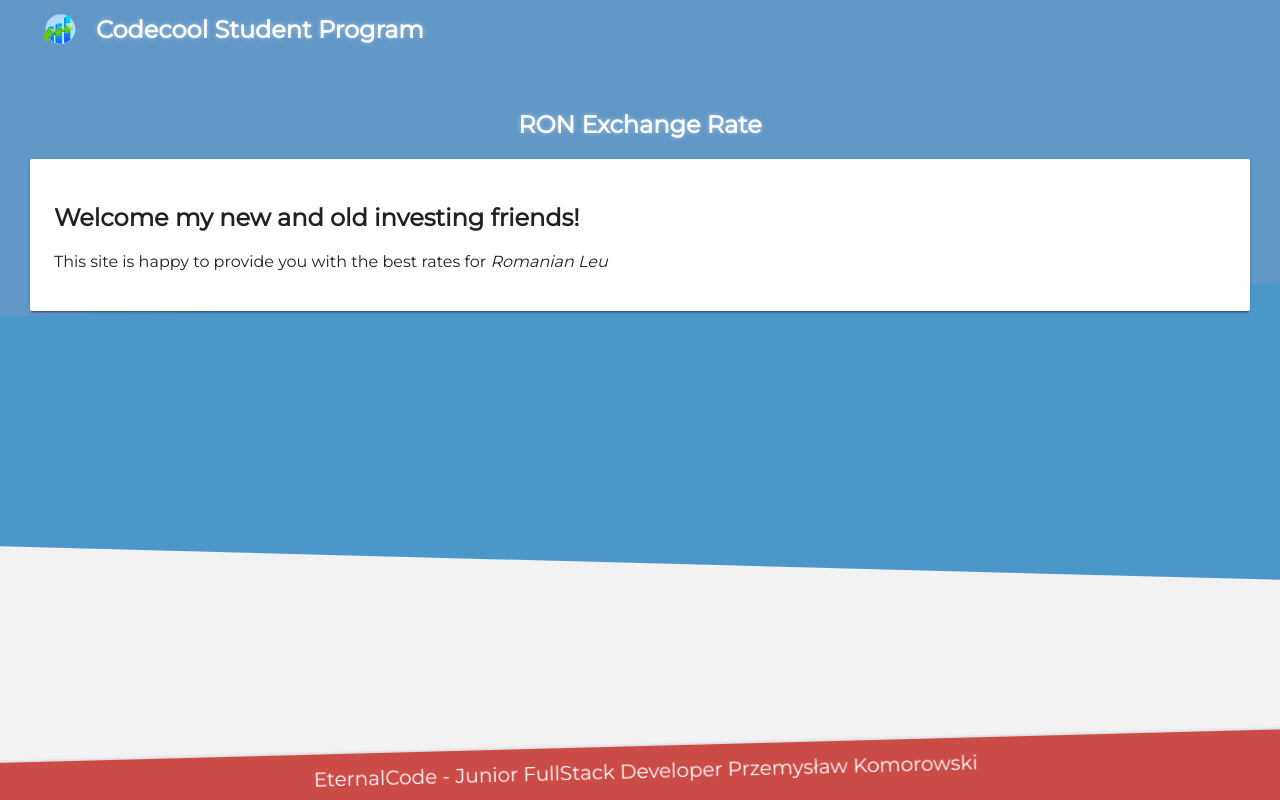
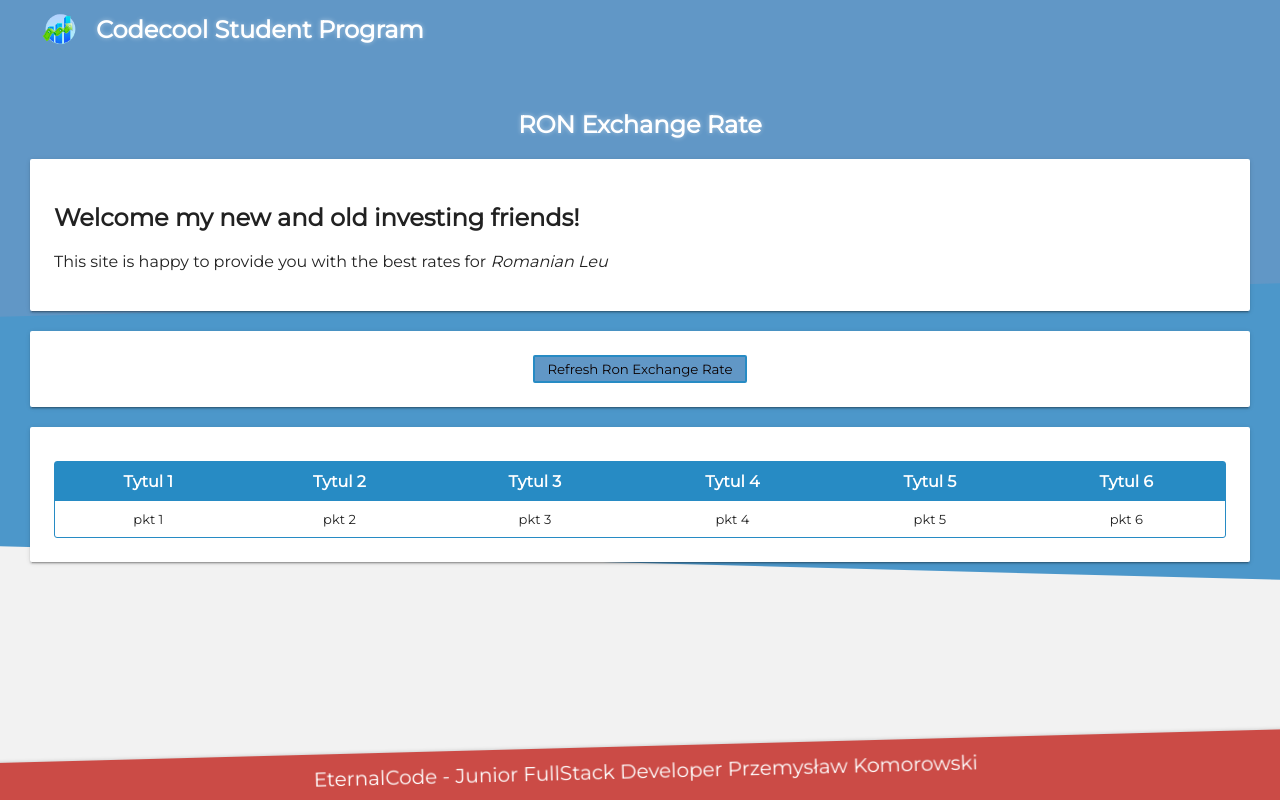
Before and after one commit to PrzemekKomorowski/AlfaForwardingTest, a Flask app: page / in a window 1280 px wide. Run offline with Flask 3, Linux system fonts and the light colour scheme.

Commit message:
Creating RonTable in Front with Button

```diff
--- a/static/style/table.css
+++ b/static/style/table.css
@@ -27,8 +27,8 @@ table td {
 
 table th,
 table td {
-    margin: 0;
-    padding: 6px;
+    text-align: center;
+    padding: 10px;
 }
 
 table tr:nth-child(even) {
--- a/templates/index.html
+++ b/templates/index.html
@@ -41,6 +41,31 @@
             <p></p>
 
         </div>
+        <div class="card text-center">
+            <button type="button" id="RonExchangeRateButton"> Refresh Ron Exchange Rate</button>
+        </div>
+        <div class="card text-center" id="RonTable">
+            <table>
+                <thead>
+                <tr>
+                    <th>Tytul 1</th>
+                    <th>Tytul 2</th>
+                    <th>Tytul 3</th>
+                    <th>Tytul 4</th>
+                    <th>Tytul 5</th>
+                    <th>Tytul 6</th>
+                </tr>
+                </thead>
+                <tbody>
+                    <td>pkt 1</td>
+                    <td>pkt 2</td>
+                    <td>pkt 3</td>
+                    <td>pkt 4</td>
+                    <td>pkt 5</td>
+                    <td>pkt 6</td>
+                </tbody>
+            </table>
+        </div>
     </section>
     <footer>
         EternalCode - Junior FullStack Developer Przemysław Komorowski
```
